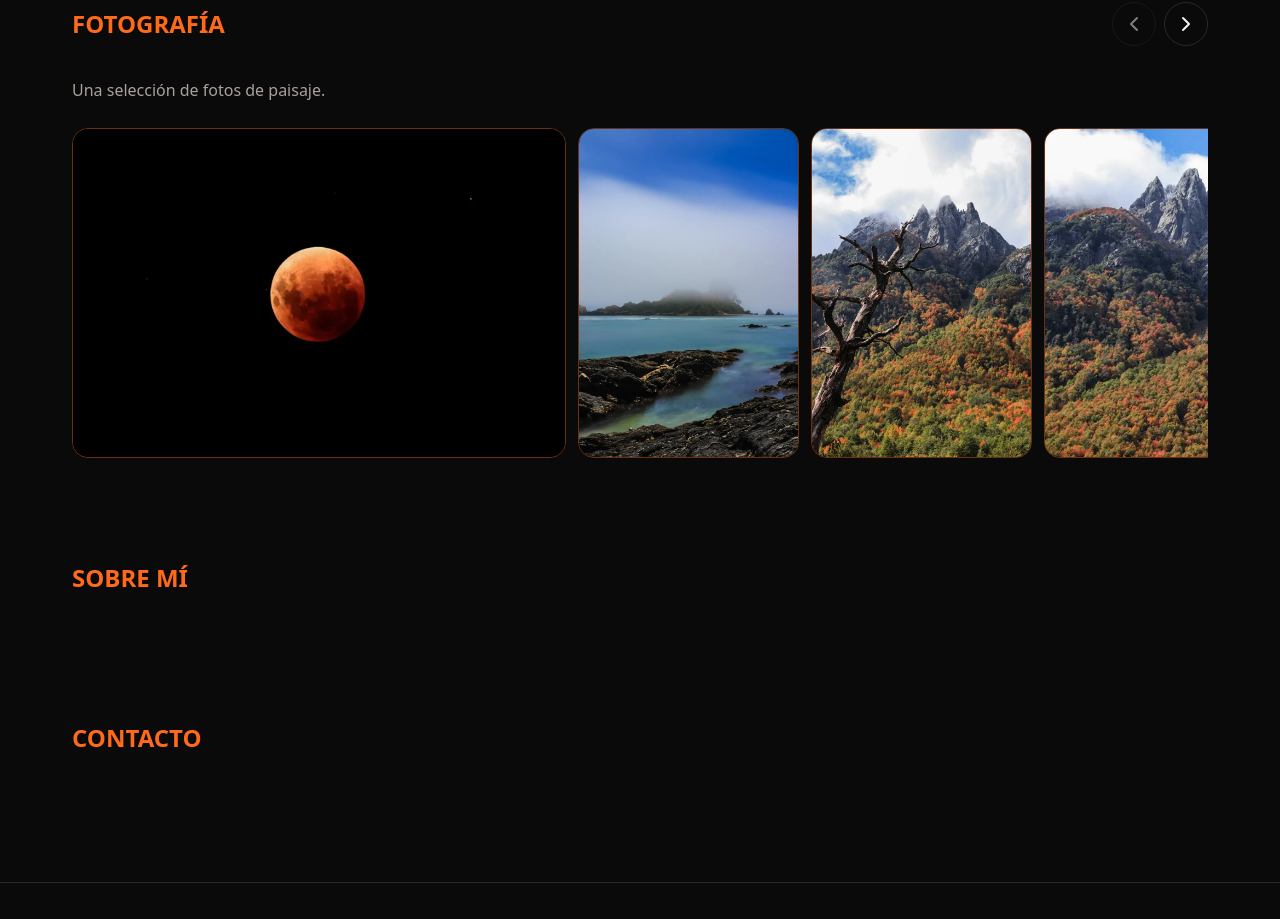
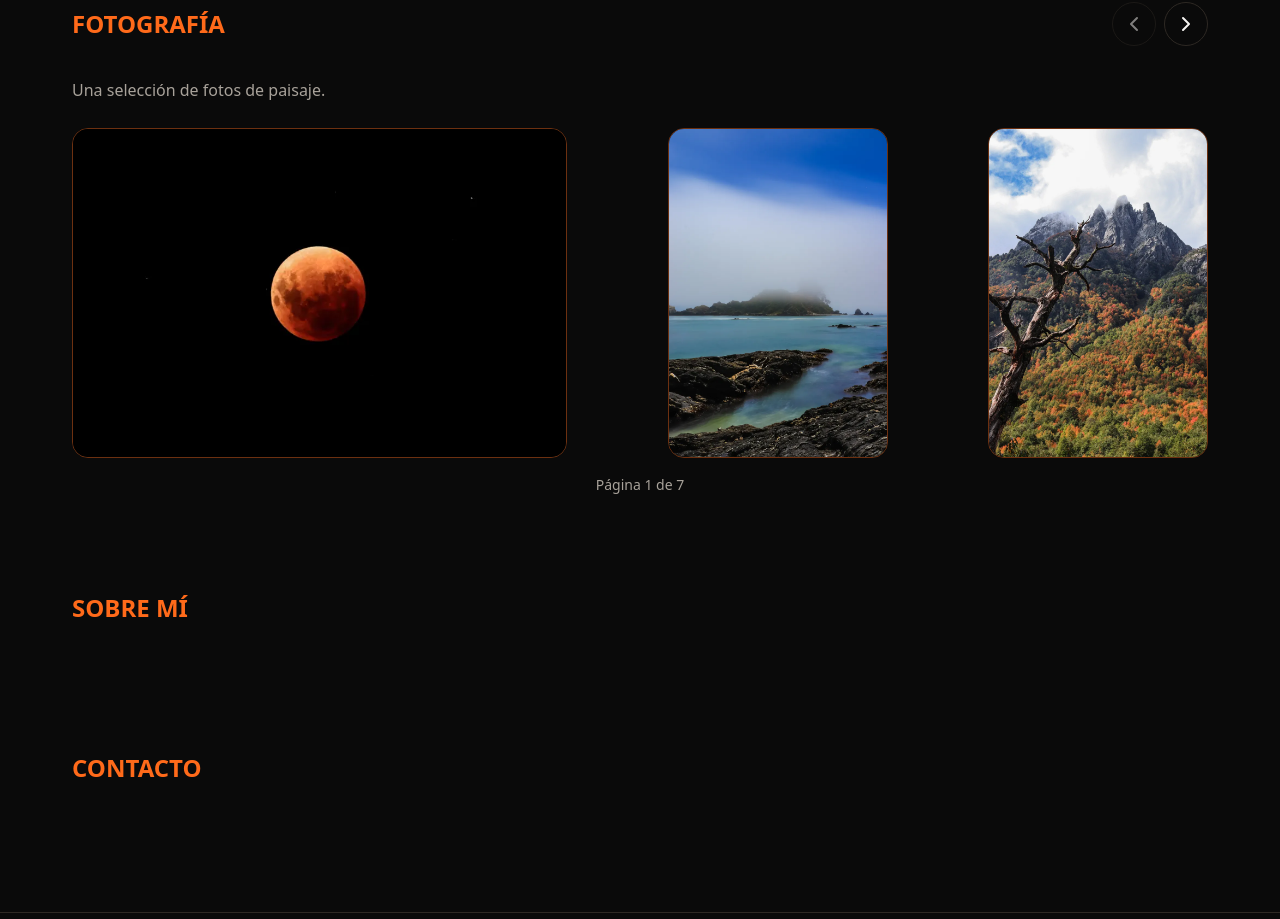
Before and after one commit to ElianBustamante/ElianBustamante.github.io, a React (Vite) app: page / in a window 1280 px wide. Shown: the part 860-1779 px from the top of the page. Built offline with nearby package versions, Linux system fonts and the light colour scheme.

Commit message:
feat: replace horizontal scroll gallery with paginated layout

```diff
--- a/src/components/PhotoGallery.jsx
+++ b/src/components/PhotoGallery.jsx
@@ -4,49 +4,93 @@ import Section from './Section'
 import { IconChevronLeft, IconChevronRight } from './icons'
 import Lightbox from './Lightbox'
 import photosData from '../data/photos.json'
+import { paginatePhotos } from '../lib/paginatePhotos'
 
 export default function PhotoGallery() {
   const { t, i18n } = useTranslation()
+  const containerRef = useRef(null)
   const listRef = useRef(null)
 
-  const [canPrev, setCanPrev] = useState(false)
-  const [canNext, setCanNext] = useState(false)
-  const [showButtons, setShowButtons] = useState(false)
+  const [pagesData, setPagesData] = useState({ pages: [], height: 360 })
+  const [currentPage, setCurrentPage] = useState(0)
+
+  const visiblePhotoRef = useRef(0)
+  const isResizingRef = useRef(false)
 
   const [lightboxIndex, setLightboxIndex] = useState(null)
   const lastFocusRef = useRef(null)
 
-  const checkScroll = useCallback(() => {
-    if (!listRef.current) return
-    const { scrollLeft, scrollWidth, clientWidth } = listRef.current
-    setShowButtons(scrollWidth > clientWidth)
-    setCanPrev(scrollLeft > 0)
-    setCanNext(scrollLeft + clientWidth < scrollWidth - 1)
+  const recalculate = useCallback(() => {
+    if (!containerRef.current) return
+    const W = containerRef.current.clientWidth
+    if (W === 0) return
+
+    let h = 360
+    if (W >= 1024) h = 330
+    else if (W >= 640) h = 280
+    else h = Math.min(Math.floor(W / 1.5), 360)
+
+    const aspects = photosData.map(p => p.thumb.width / p.thumb.height)
+    const newPages = paginatePhotos(aspects, h, W, 12)
+
+    setPagesData({ pages: newPages, height: h })
+
+    let newPageIdx = newPages.findIndex(p => p.includes(visiblePhotoRef.current))
+    if (newPageIdx === -1) newPageIdx = 0
+
+    setCurrentPage(newPageIdx)
+
+    if (listRef.current) {
+      isResizingRef.current = true
+      listRef.current.style.scrollBehavior = 'auto'
+      listRef.current.scrollLeft = newPageIdx * W
+      requestAnimationFrame(() => {
+        if (listRef.current) listRef.current.style.scrollBehavior = ''
+        setTimeout(() => { isResizingRef.current = false }, 50)
+      })
+    }
   }, [])
 
   useEffect(() => {
-    checkScroll()
+    if (!photosData || photosData.length === 0) return
+    recalculate()
+    const currentContainer = containerRef.current
+    const observer = new ResizeObserver(recalculate)
+    if (currentContainer) observer.observe(currentContainer)
+    return () => {
+      observer.disconnect()
+    }
+  }, [recalculate])
+
+  const handleScroll = useCallback(() => {
+    if (!listRef.current || !containerRef.current || isResizingRef.current) return
+    const W = containerRef.current.clientWidth
+    const newPage = Math.round(listRef.current.scrollLeft / W)
+    if (newPage !== currentPage && pagesData.pages[newPage]) {
+      setCurrentPage(newPage)
+      visiblePhotoRef.current = pagesData.pages[newPage][0]
+    }
+  }, [currentPage, pagesData.pages])
+
+  useEffect(() => {
     const list = listRef.current
     if (list) {
-      list.addEventListener('scroll', checkScroll)
-      const observer = new ResizeObserver(checkScroll)
-      observer.observe(list)
-      return () => {
-        list.removeEventListener('scroll', checkScroll)
-        observer.disconnect()
+      list.addEventListener('scroll', handleScroll, { passive: true })
+      return () => list.removeEventListener('scroll', handleScroll)
     }
-    }
-  }, [checkScroll])
+  }, [handleScroll])
 
   const scrollPrev = () => {
-    if (listRef.current) {
-      listRef.current.scrollBy({ left: -Math.round(listRef.current.clientWidth * 0.8), behavior: 'smooth' })
+    if (listRef.current && containerRef.current) {
+      const W = containerRef.current.clientWidth
+      listRef.current.scrollTo({ left: (currentPage - 1) * W, behavior: 'smooth' })
     }
   }
 
   const scrollNext = () => {
-    if (listRef.current) {
-      listRef.current.scrollBy({ left: Math.round(listRef.current.clientWidth * 0.8), behavior: 'smooth' })
+    if (listRef.current && containerRef.current) {
+      const W = containerRef.current.clientWidth
+      listRef.current.scrollTo({ left: (currentPage + 1) * W, behavior: 'smooth' })
     }
   }
 
@@ -70,12 +114,15 @@ export default function PhotoGallery() {
     )
   }
 
-  const actions = showButtons ? (
+  const totalPages = pagesData.pages.length
+  const showArrows = totalPages > 1
+
+  const actions = showArrows ? (
     <div className="flex items-center gap-2">
       <button
         type="button"
         onClick={scrollPrev}
-        disabled={!canPrev}
+        disabled={currentPage === 0}
         aria-label={t('photography.scrollPrev')}
         className="flex min-h-[44px] min-w-[44px] items-center justify-center rounded-full border border-border disabled:opacity-50 disabled:cursor-not-allowed hover:bg-surface-2 transition-colors"
       >
@@ -84,7 +131,7 @@ export default function PhotoGallery() {
       <button
         type="button"
         onClick={scrollNext}
-        disabled={!canNext}
+        disabled={currentPage === totalPages - 1}
         aria-label={t('photography.scrollNext')}
         className="flex min-h-[44px] min-w-[44px] items-center justify-center rounded-full border border-border disabled:opacity-50 disabled:cursor-not-allowed hover:bg-surface-2 transition-colors"
       >
@@ -97,35 +144,61 @@ export default function PhotoGallery() {
     <>
       <Section id="fotografia" titleKey="photography.title" actions={actions}>
         <p className="text-muted mb-6">{t('photography.intro')}</p>
+        <div ref={containerRef} className="w-full">
           <ul
             role="list"
             ref={listRef}
-          className="flex snap-x snap-mandatory gap-3 overflow-x-auto scroll-smooth pb-2 [scrollbar-width:none]"
+            className="flex snap-x snap-mandatory overflow-x-auto [scrollbar-width:none]"
           >
-          {photosData.map((photo, index) => (
+            {pagesData.pages.map((pageIndices, pageIndex) => (
+              <li key={pageIndex} className="w-full shrink-0 snap-start">
+                <ul
+                  role="list"
+                  className="flex w-full items-center"
+                  style={{
+                    height: pagesData.height,
+                    gap: 12,
+                    justifyContent: pageIndices.length > 1 ? 'space-between' : 'center'
+                  }}
+                >
+                  {pageIndices.map(index => {
+                    const photo = photosData[index]
+                    const aspect = photo.thumb.width / photo.thumb.height
+                    const w = Math.floor(pagesData.height * aspect)
+                    return (
                       <li
                         key={photo.id}
-              className="h-[min(calc((100vw-2rem)/1.5),360px)] sm:h-[280px] lg:h-[330px] shrink-0 snap-start"
+                        style={{ height: pagesData.height, width: w }}
                       >
                         <button
                           type="button"
                           onClick={(e) => openLightbox(index, e)}
-                className="block h-full overflow-hidden rounded-card border border-accent/40 hover:border-accent"
+                          className="block h-full w-full overflow-hidden rounded-card border border-accent/40 hover:border-accent"
                         >
                           <img
                             src={photo.thumb.src}
                             width={photo.thumb.width}
                             height={photo.thumb.height}
                             alt={photo.alt[i18n.language] || photo.alt.es}
-                  loading={index < 3 ? 'eager' : 'lazy'}
+                            loading={pageIndex === 0 ? 'eager' : 'lazy'}
                             decoding="async"
-                  className="block h-full w-auto"
+                            className="block h-full w-full object-cover"
                             style={{ aspectRatio: `${photo.thumb.width} / ${photo.thumb.height}` }}
                           />
                         </button>
                       </li>
+                    )
+                  })}
+                </ul>
+              </li>
             ))}
           </ul>
+          {showArrows && (
+            <p aria-live="polite" className="text-muted text-[0.875rem] mt-4 text-center">
+              {t('photography.pageCounter', { current: currentPage + 1, total: totalPages })}
+            </p>
+          )}
+        </div>
       </Section>
 
       {lightboxIndex !== null && (
--- a/src/i18n/locales/en.json
+++ b/src/i18n/locales/en.json
@@ -65,7 +65,8 @@
       "iso": "ISO"
     },
     "scrollPrev": "Previous photos",
-    "scrollNext": "More photos"
+    "scrollNext": "More photos",
+    "pageCounter": "Page {{current}} of {{total}}"
   },
   "about": {
     "title": "About me",
--- a/src/i18n/locales/es.json
+++ b/src/i18n/locales/es.json
@@ -65,7 +65,8 @@
       "iso": "ISO"
     },
     "scrollPrev": "Fotos anteriores",
-    "scrollNext": "Más fotos"
+    "scrollNext": "Más fotos",
+    "pageCounter": "Página {{current}} de {{total}}"
   },
   "about": {
     "title": "Sobre mí",
--- /dev/null
+++ b/src/lib/paginatePhotos.js
@@ -0,0 +1,33 @@
+export function paginatePhotos(aspects, height, containerWidth, gap) {
+  if (!aspects || aspects.length === 0) return []
+  if (containerWidth <= 0 || height <= 0) return []
+
+  const pages = []
+  let currentPage = []
+  let currentUsed = 0
+
+  for (let i = 0; i < aspects.length; i++) {
+    const width = Math.floor(height * aspects[i])
+
+    if (currentPage.length === 0) {
+      currentPage.push(i)
+      currentUsed = width
+    } else {
+      const addedWidth = gap + width
+      if (currentUsed + addedWidth <= containerWidth) {
+        currentPage.push(i)
+        currentUsed += addedWidth
+      } else {
+        pages.push(currentPage)
+        currentPage = [i]
+        currentUsed = width
+      }
+    }
+  }
+
+  if (currentPage.length > 0) {
+    pages.push(currentPage)
+  }
+
+  return pages
+}
```
Also changed, not shown: 2 other files (tests, documents, lock files or other folders). Lines whose indentation alone changed are shown as unchanged.
